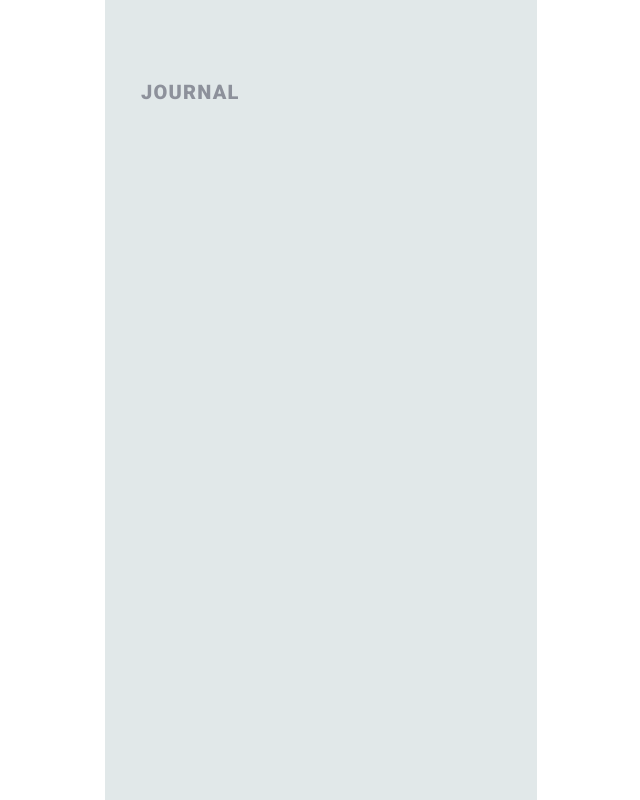
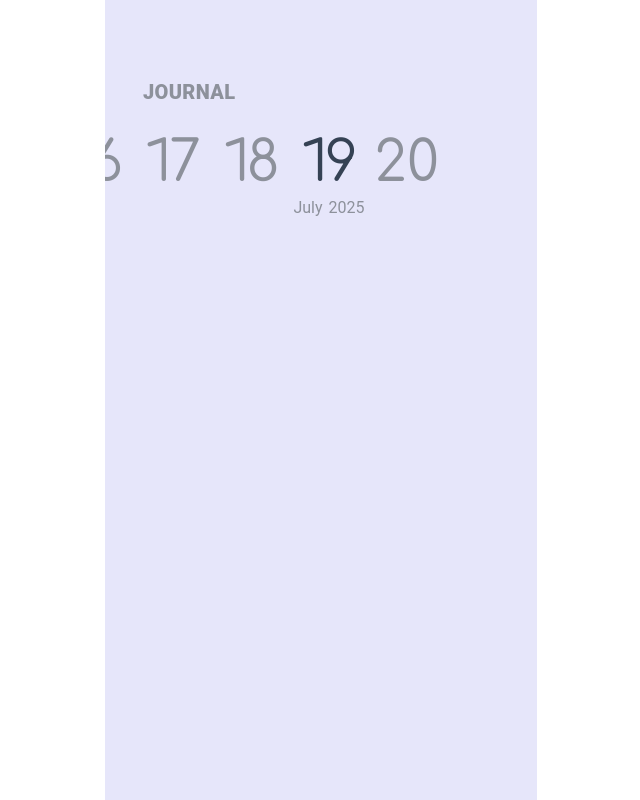
Before and after one commit to jose-matheus-dev/Walking, a React (Vite) app in the folder app/: page /journal in a window 1280 px wide. Shown: the top 800 px of the page, without its empty margins (319-959 px from the left). Built offline with nearby package versions, Linux system fonts and the light colour scheme.

Commit message:
feat(widgets): add DayPicker component with scrollable date selection and month picker

```diff
--- a/app/index.html
+++ b/app/index.html
@@ -11,7 +11,7 @@
   <link rel="preconnect" href="https://fonts.googleapis.com">
   <link rel="preconnect" href="https://fonts.gstatic.com" crossorigin>
   <link
-    href="https://fonts.googleapis.com/css2?family=Comfortaa:wght@300..700&family=Roboto:wght@100..900&family=Rubik:ital,wght@0,300..900;1,300..900&display=swap"
+    href="https://fonts.googleapis.com/css2?family=Roboto+Flex:opsz,wght@8..144,100..1000&family=Rubik:ital,wght@0,300..900;1,300..900&display=swap"
     rel="stylesheet">
 
   <title>Walking</title>
--- /dev/null
+++ b/app/src/components/widgets/DayPicker/index.tsx
@@ -0,0 +1,59 @@
+import { useApp } from '@/hooks';
+import { useLayoutEffect, useMemo, useRef, useState } from 'react';
+import './style.css';
+
+export function DayPicker() {
+  const { app } = useApp();
+  const [base, setBase] = useState(new Date('2025-07-19T00:00:00'));
+  const [active, setActive] = useState(new Date(base));
+  const scrollRef = useRef<HTMLDivElement>(null);
+  const length = 99;
+  const days = useMemo(
+    () => Array.from({ length }, (_, i) => new Date(+base + 864e5 * (i - Math.floor(length / 2)))),
+    [base]
+  );
+
+  useLayoutEffect(() => {
+    if (!scrollRef.current || length < 4) return;
+    const scroll = scrollRef.current;
+    const gap = parseFloat(getComputedStyle(scroll).gap) | 0;
+    const step = (scroll.firstChild as HTMLElement)?.offsetWidth + gap;
+    scroll.scrollLeft = (Math.floor(length / 2) - 3) * step;
+
+    const sync = () => setActive(days[(Math.round(scroll.scrollLeft / step) | 0) + 3]);
+    sync();
+    scroll.onscroll = sync;
+    scroll.onscrollend = () => {
+      const idx = Math.round(scroll.scrollLeft / step) + 3;
+      const nearStart = scroll.scrollLeft <= step * 15;
+      const nearEnd = scroll.scrollLeft >= scroll.scrollWidth - scroll.clientWidth - step * 15;
+      console.log('nearStart: ', nearStart, 'nearEnd: ', nearEnd);
+      if (nearStart || nearEnd) setBase(days[idx]);
+      sync();
+    };
+  }, [days]);
+
+  const handleChange = (e: React.ChangeEvent<HTMLInputElement>) => {
+    if (!e.target.value) return;
+    const [y, m] = e.target.value.split('-');
+    setBase(new Date(active.setFullYear(+y, +m - 1)));
+  };
+
+  return (
+    <>
+      <div className="day-picker" ref={scrollRef}>
+        {days.map((date, i) => {
+          const cls = `day${date.toDateString() === active.toDateString() ? ' active' : ''}`;
+          return (
+            <button key={i} className={cls} onClick={() => setBase(days[i])}>
+              {String(date.getDate()).padStart(2, '0')}
+            </button>
+          );
+        })}
+      </div>
+      <div className="month-picker">
+        <input type="month" name="month" value={active.toJSON().slice(0, 7)} onChange={handleChange} />
+      </div>
+    </>
+  );
+}
--- /dev/null
+++ b/app/src/components/widgets/DayPicker/style.css
@@ -0,0 +1,115 @@
+.day-picker {
+  display: flex;
+  justify-content: flex-start;
+  align-items: center;
+  gap: 10px;
+
+  width: 88%;
+  height: 48px;
+  margin: 0 0 0 -44px;
+
+  overflow: auto hidden;
+
+  scrollbar-width: none;
+  scroll-snap-type: x mandatory;
+}
+.day {
+  scroll-snap-align: start;
+  flex-shrink: 0;
+  width: 68px;
+  height: 48px;
+  font-family: 'Comfortaa', sans-serif;
+  font-size: 3.5rem;
+  line-height: 1;
+  cursor: pointer;
+  text-align: center;
+}
+.day.active {
+  color: #354254;
+  z-index: 1;
+}
+
+.month-picker {
+  width: max-content;
+  height: 18px;
+  position: absolute;
+  top: 198px;
+  left: 16px;
+  right: 0;
+  margin: auto;
+  overflow: hidden;
+  transition: all 1s ease-in-out;
+}
+
+.month-picker input[type='month'] {
+  display: block;
+  height: 18px;
+  margin-right: -20px;
+  font-family: 'Roboto', sans-serif;
+  font-size: 1rem;
+  text-align: center;
+  outline: none;
+}
+input[type='month']::-webkit-datetime-edit-fields-wrapper {
+  cursor: pointer;
+}
+
+.detail:not(.animating) {
+  padding: 22px 0 0 0;
+}
+.visual:not(.animating) .day-picker {
+  width: 322px;
+  height: 48px;
+  transform: translate(96px, 0) scale(2);
+  transform-origin: top right;
+}
+
+.visual:not(.animating) .day-picker:not(:hover) .day:not(.active) {
+  transition: opacity 1s ease-in-out;
+  opacity: 0;
+}
+
+.visual .day-picker {
+  translate: -181px;
+}
+
+.visual .month-picker {
+  transform: translate(-138px, 32px) scale(1.25);
+}
+
+.animating .day-picker {
+  transition: translate 1s ease-in-out;
+  height: 96px;
+}
+.animating .day {
+  margin: -4px 0 0 0;
+}
+
+.visual.animating .day-picker .day.active {
+  transition: transform 1s ease-in-out;
+  transform: translate(42px, 2px) scale(2);
+}
+.detail.animating .day-picker .day.active {
+  animation: zoomOut 1s ease-in-out;
+}
+.visual.animating .day-picker .day.active + .day {
+  transition: opacity 0.5s ease-in-out;
+  opacity: 0;
+}
+.detail.animating .day-picker .day.active + .day {
+  animation: fadeIn 0.5s ease-in-out;
+}
+
+@keyframes zoomOut {
+  from {
+    transform: translate(42px, 2px) scale(2);
+  }
+}
+@keyframes fadeIn {
+  0% {
+    opacity: 0;
+  }
+  80% {
+    opacity: 0;
+  }
+}
--- a/app/src/components/widgets/index.ts
+++ b/app/src/components/widgets/index.ts
@@ -1 +1,2 @@
+export * from './DayPicker';
 export * from './Touch';
--- a/app/src/index.css
+++ b/app/src/index.css
@@ -1,3 +1,10 @@
+@font-face {
+  font-family: 'Comfortaa';
+  src: url('./assets/Comfortaa-Regular.ttf') format('truetype');
+  font-weight: normal;
+  font-style: normal;
+}
+
 :root {
   font-family: 'Roboto', system-ui, 'Avenir', Helvetica, Arial, sans-serif;
   line-height: 1.15;
@@ -34,7 +41,9 @@ body {
   min-height: 960px;
   margin: 0 auto;
   overflow: hidden;
-  background-color: #e1e8e9;
+  background-color: lavender;
+  /* background-color: antiquewhite; */
+  position: relative;
 }
 
 header,
@@ -42,34 +51,42 @@ footer {
   flex-shrink: 0;
 }
 
-input {
+input,
+button {
   text-align: center;
+  border: none;
 }
 
 header {
   display: flex;
   justify-content: space-between;
   align-items: center;
-  height: 36px;
-  margin: 72px 0 6px 0;
-  padding-left: 36px;
+  height: 35px;
+  margin: 73px 0 5px 0;
 }
 
 header h2 {
-  width: 98px;
-  margin: 6px 0 0 0;
+  margin: 3px 0 0 38px;
+  width: 96px;
   font-size: 1.25rem;
   font-weight: 900;
-  letter-spacing: 0.0765rem;
-  line-height: 0.765;
+  letter-spacing: 0.02rem;
+  line-height: 0.8;
 }
 
 main {
+  display: flex;
+  flex-direction: column;
   flex: 1 1 auto;
 }
 
+main .touch-area {
+  flex: 1 1 auto;
+  margin-top: 44px;
+}
+
 footer {
-  height: 108px;
+  height: 84px;
   box-shadow: 0 -4px 8px #0003;
 }
 
--- a/app/src/pages/Journal.tsx
+++ b/app/src/pages/Journal.tsx
@@ -1,5 +1,5 @@
 import { Layout } from '@/components';
-import { Touch } from '@/components/widgets';
+import { DayPicker, Touch } from '@/components/widgets';
 import { useApp, useGesture } from '@/hooks';
 
 export function Journal() {
@@ -8,8 +8,11 @@ export function Journal() {
 
   return (
     <>
-      <Layout title="JOURNAL" className={`${view}${isAnimating ? ' animating' : ''}`} {...gesture}>
-        <Touch data={data} />
+      <Layout title="JOURNAL" className={`${view}${isAnimating ? ' animating' : ''}`}>
+        <DayPicker />
+        <section className="touch-area" {...gesture}>
+          <Touch data={data} />
+        </section>
       </Layout>
     </>
   );
```
Also changed, not shown: app/src/assets/Comfortaa-Regular.ttf (added).
